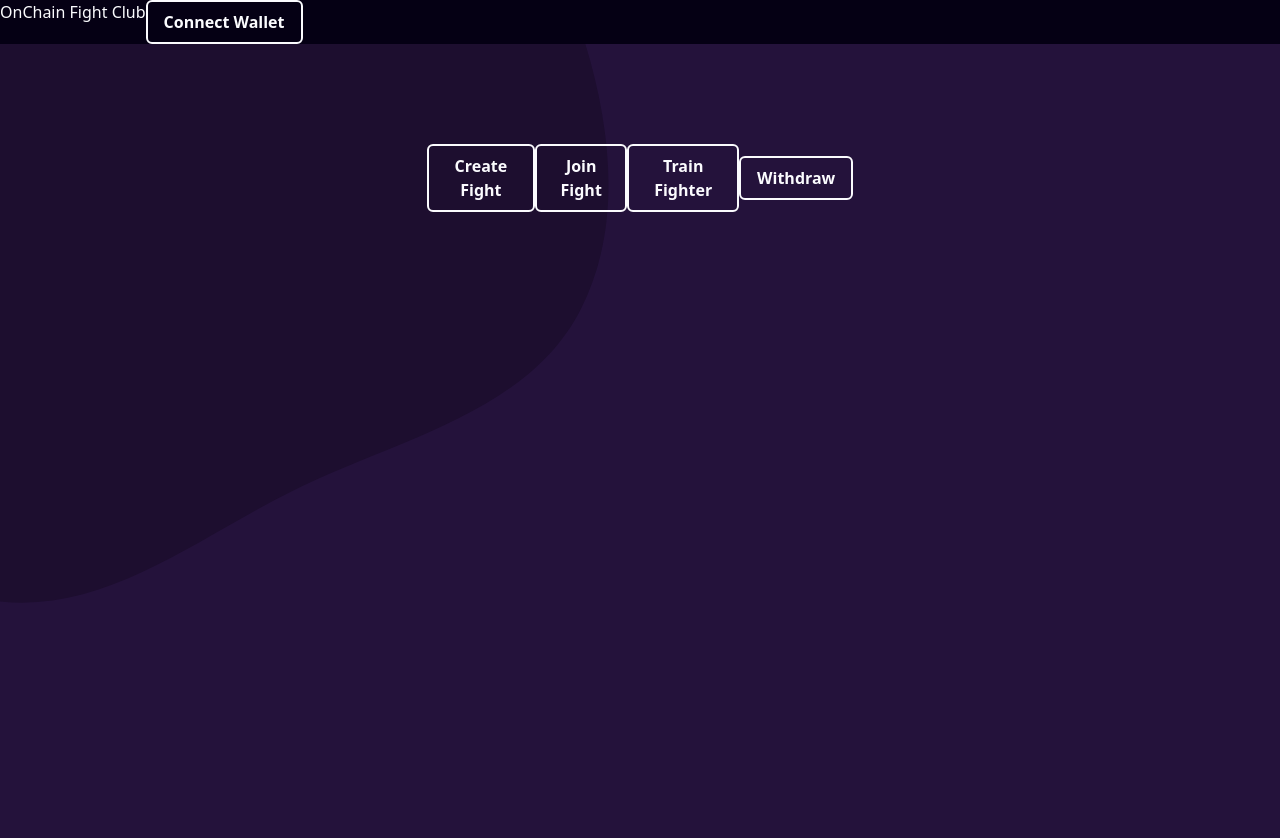
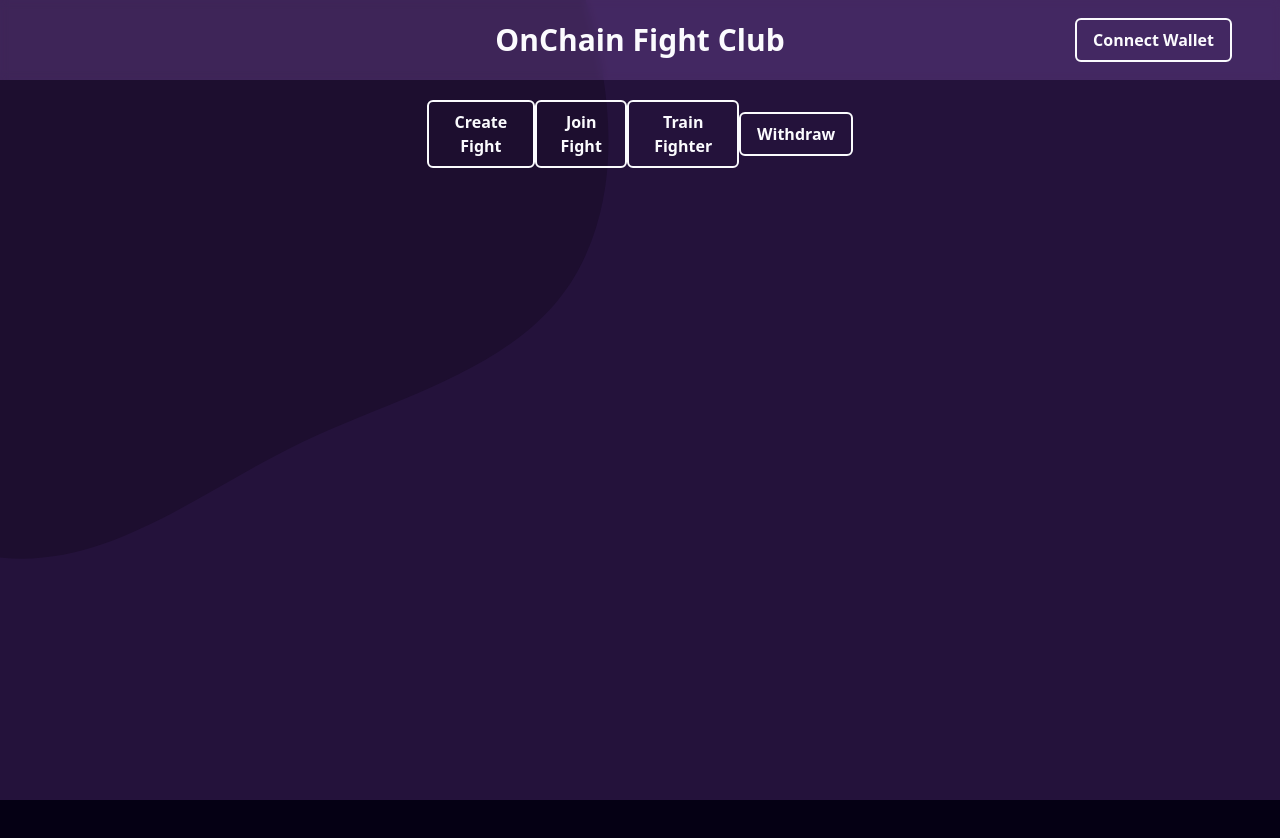
Before and after one commit to yourcasualdev/OnChain-Fight-Club, a Next.js app: page / in a window 1280 px wide. Shown: the top 838 px of the page. After the commit the page ends 800 px from the top, so only its background shows below. Built offline with nearby package versions, Linux system fonts and the light colour scheme.

Commit message:
fix: issue with header not getting style add container class path to tailwind config

```diff
--- a/tailwind.config.js
+++ b/tailwind.config.js
@@ -3,6 +3,7 @@ module.exports = {
   content: [
     "./src/pages/**/*.{js,ts,jsx,tsx}",
     "./src/components/**/*.{js,ts,jsx,tsx}",
+    "./src/containers/**/*.{js,ts,jsx,tsx}"
   ],
   theme: {
     extend: {
```
